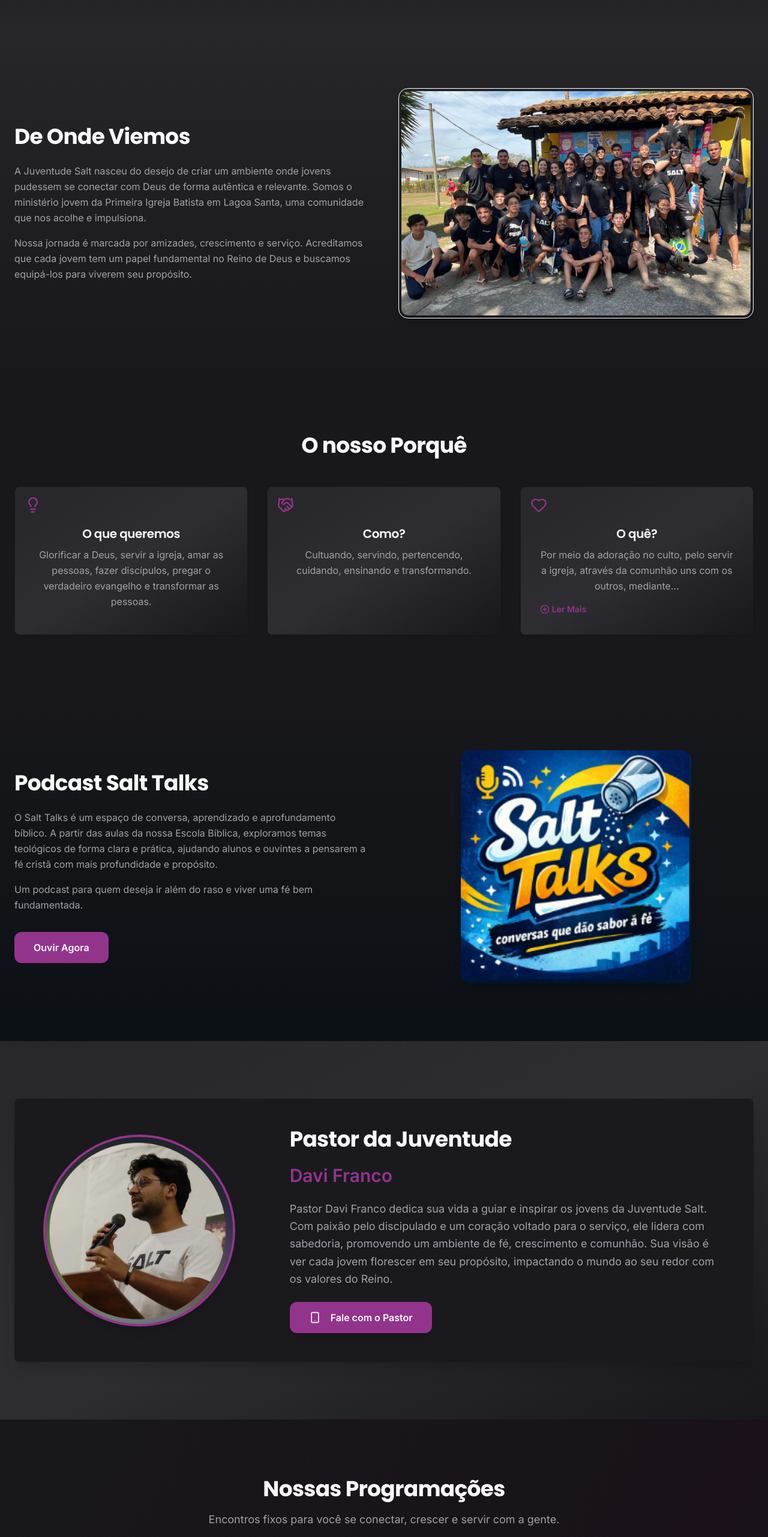
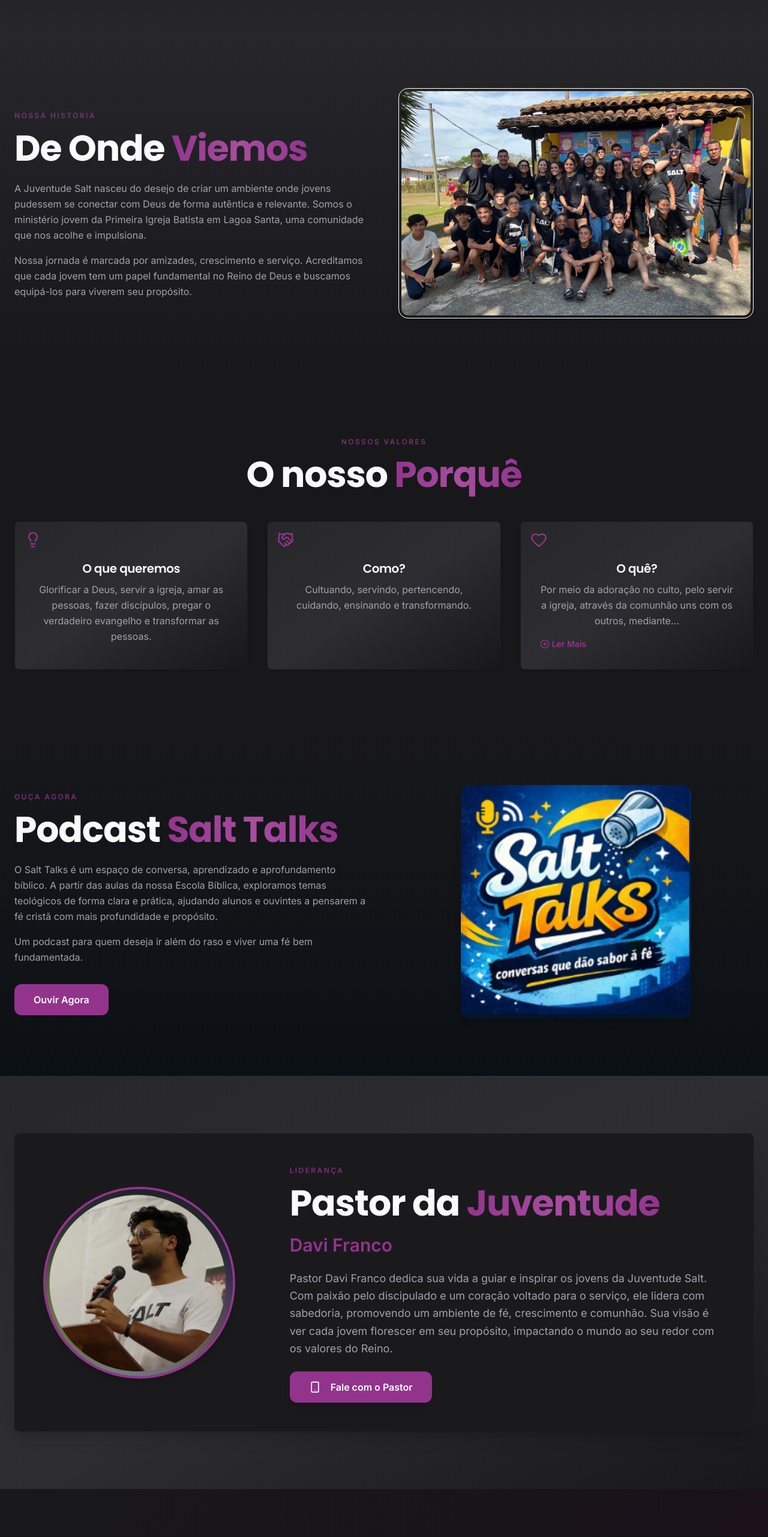
Before and after one commit to DaviAfonso88/SaltWeb, a Next.js app: page /sobre in a window 1280 px wide. Shown: the part 234-2797 px from the top of the page at 60% size. Built offline with nearby package versions, Linux system fonts and the light colour scheme.

Commit message:
Refatora a seção Sobre para utilizar os componentes PageHeader e SectionLabel, melhorando a estrutura e a legibilidade do código.

```diff
--- a/app/sobre/page.tsx
+++ b/app/sobre/page.tsx
@@ -4,29 +4,28 @@ import BotaoPrimario from "../components/BotaoPrimario";
 import { programacoes } from "./programacoesData";
 import { Smartphone } from "lucide-react";
 import ServirForm from "../components/ServirForm";
+import SectionLabel from "../components/SectionLabel";
+import PageHeader from "../components/PageHeader";
 
 export default function Sobre() {
   return (
     <div className="bg-background text-foreground">
       {/* Header */}
-      <header className="py-24 text-center bg-gradient-to-b from-[#18181b] via-[#1f1f23] to-[#27272a]">
-        <div className="container mx-auto px-6">
-          <h1 className="text-5xl font-bold font-heading text-foreground animate-fade-in">
-            Sobre Nós
-          </h1>
-          <p className="mt-4 text-lg text-muted-foreground max-w-2xl mx-auto animate-fade-in">
-            Conheça a trajetória e os valores que movem a Juventude Salt.
-          </p>
-        </div>
-      </header>
+      <PageHeader
+        title="Sobre Nós"
+        subtitle="Conheça a trajetória e os valores que movem a Juventude Salt."
+      />
 
       {/* Content */}
       <section className="py-24 bg-gradient-to-b from-[#27272a] via-[#1f1f23] to-[#18181b]">
         <div className="container mx-auto px-6">
           <div className="grid md:grid-cols-2 gap-12 items-center">
             <div>
-              <h2 className="text-4xl font-bold font-heading mb-6 text-foreground">
-                De Onde Viemos
+              <SectionLabel>
+                Nossa História
+              </SectionLabel>
+              <h2 className="text-4xl md:text-5xl lg:text-6xl font-bold font-heading mb-6 text-foreground">
+                De Onde <span className="text-gradient">Viemos</span>
               </h2>
               <p className="text-muted-foreground leading-relaxed mb-4">
                 A Juventude Salt nasceu do desejo de criar um ambiente onde
@@ -54,8 +53,11 @@ export default function Sobre() {
       {/* Values */}
       <section className="py-24 bg-card/20 bg-zinc-900">
         <div className="container mx-auto px-6 text-center">
-          <h2 className="text-4xl font-bold font-heading mb-12">
-            O nosso Porquê
+          <SectionLabel>
+            Nossos Valores
+          </SectionLabel>
+          <h2 className="text-4xl md:text-5xl lg:text-6xl font-bold font-heading mb-12">
+            O nosso <span className="text-gradient">Porquê</span>
           </h2>
           <div className="grid md:grid-cols-3 gap-8">
             <ValueCard
@@ -83,8 +85,11 @@ export default function Sobre() {
           <div className="grid md:grid-cols-2 gap-12 items-center">
             {/* Text on the left */}
             <div>
-              <h2 className="text-4xl font-bold font-heading mb-6 text-foreground">
-                Podcast Salt Talks
+              <SectionLabel>
+                Ouça Agora
+              </SectionLabel>
+              <h2 className="text-4xl md:text-5xl lg:text-6xl font-bold font-heading mb-6 text-foreground">
+                Podcast <span className="text-gradient">Salt Talks</span>
               </h2>
               <p className="text-muted-foreground leading-relaxed mb-4">
                 O Salt Talks é um espaço de conversa, aprendizado e
@@ -132,8 +137,11 @@ export default function Sobre() {
 
             {/* Right Column: Pastor's Info */}
             <div className="w-full md:w-2/3 text-center md:text-left">
-              <h2 className="text-4xl font-bold font-heading mb-4 text-foreground">
-                Pastor da Juventude
+              <SectionLabel>
+                Liderança
+              </SectionLabel>
+              <h2 className="text-4xl md:text-5xl lg:text-6xl font-bold font-heading mb-4 text-foreground">
+                Pastor da <span className="text-gradient">Juventude</span>
               </h2>
               <p className="text-3xl font-semibold text-primary mb-4">
                 Davi Franco
@@ -164,8 +172,11 @@ export default function Sobre() {
       <section className="py-24 bg-card/20 bg-gradient-to-br from-[#18181b] via-[#92348c]/10 to-[#18181b]">
         <div className="container mx-auto px-6">
           <div className="text-center mb-16">
-            <h2 className="text-4xl font-bold font-heading text-foreground">
-              Nossas Programações
+            <SectionLabel>
+              Agenda
+            </SectionLabel>
+            <h2 className="text-4xl md:text-5xl lg:text-6xl font-bold font-heading text-foreground">
+              Nossas <span className="text-gradient">Programações</span>
             </h2>
             <p className="mt-4 text-lg text-muted-foreground max-w-2xl mx-auto">
               Encontros fixos para você se conectar, crescer e servir com a
```
